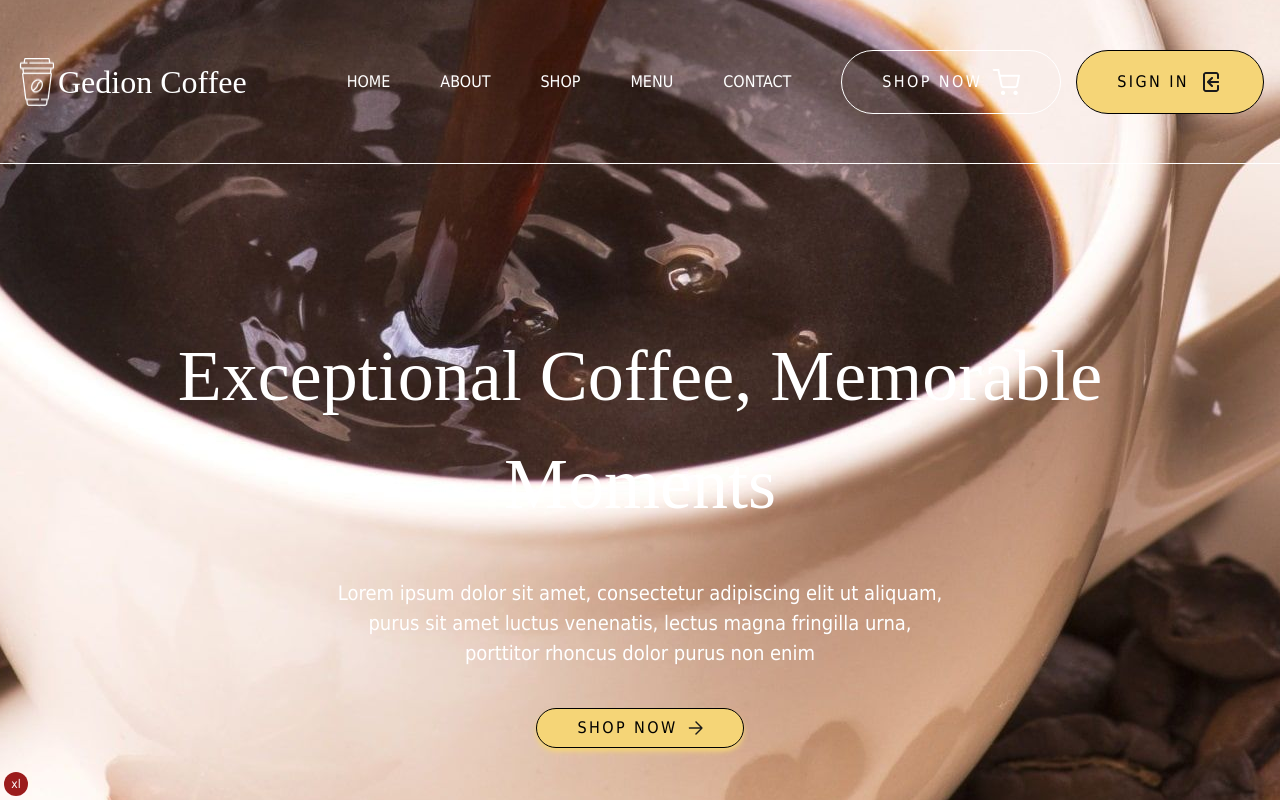
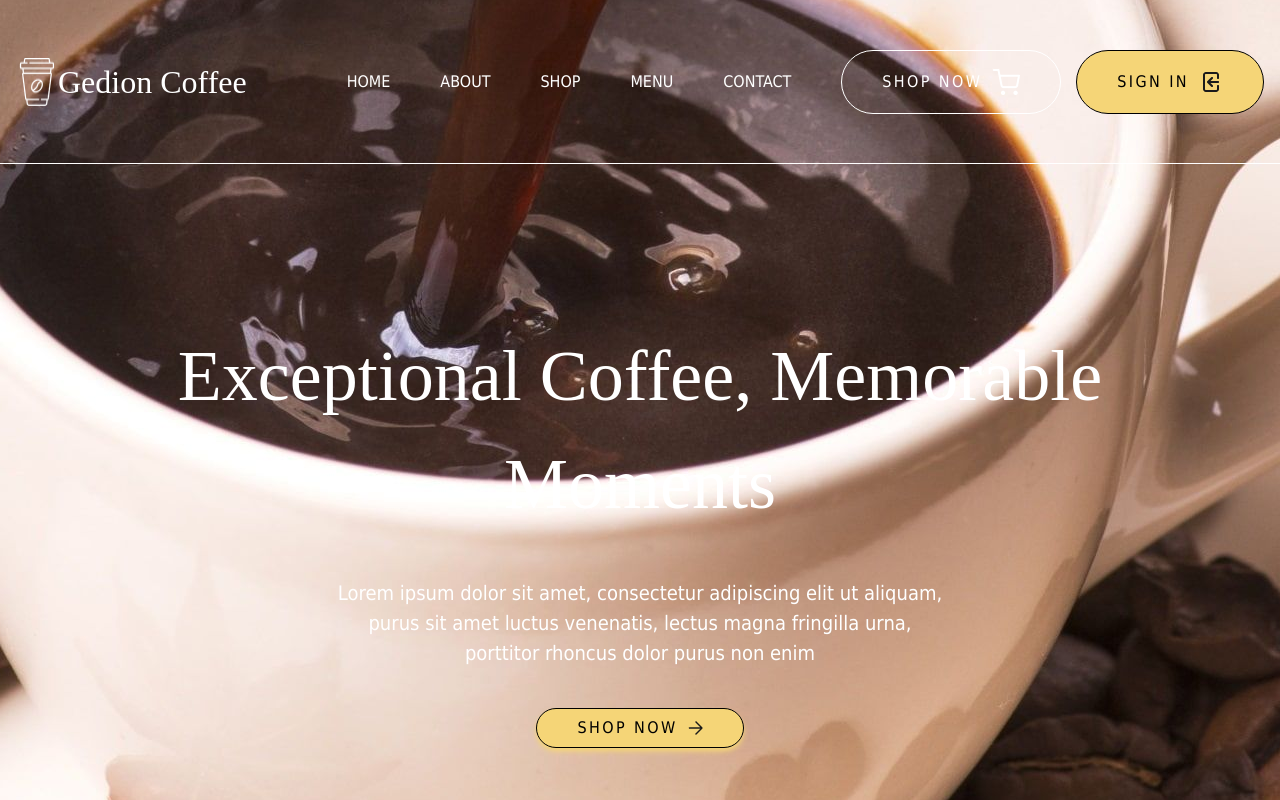
Before and after one commit to reipriantama/coffee-shop, a React (Create React App) app: page /landing in a window 1280 px wide. Shown: the top 800 px of the page. Built offline with nearby package versions, Linux system fonts and the light colour scheme; a web font is replaced by a local one.

Commit message:
change title name

```diff
--- a/public/index.html
+++ b/public/index.html
@@ -24,7 +24,7 @@
       work correctly both with client-side routing and a non-root public URL.
       Learn how to configure a non-root public URL by running `npm run build`.
     -->
-    <title>React App</title>
+    <title>COFFEE SHOP</title>
   </head>
   <body>
     <noscript>You need to enable JavaScript to run this app.</noscript>
--- a/src/pages/landing/LandingPage.jsx
+++ b/src/pages/landing/LandingPage.jsx
@@ -24,24 +24,24 @@
       <News />
       <Footer />
 
-      <ResponsiveIndicator />
+      {/* <ResponsiveIndicator /> */}
     </div>
   );
 };
 
 export default LandingPage;
 
-export const ResponsiveIndicator = () => {
-  if (process.env.NODE_ENV === 'production') return null;
+// export const ResponsiveIndicator = () => {
+//   if (process.env.NODE_ENV === 'production') return null;
 
-  return (
-    <div className='fixed bottom-1 left-1 z-[999999999] flex h-6 w-6 items-center justify-center rounded-full bg-red-800 p-3 font-mono text-xs text-white'>
-      <div className='block sm:hidden'>xs</div>
-      <div className='hidden sm:block md:hidden'>sm</div>
-      <div className='hidden md:block lg:hidden'>md</div>
-      <div className='hidden lg:block xl:hidden'>lg</div>
-      <div className='hidden xl:block 2xl:hidden'>xl</div>
-      <div className='hidden 2xl:block'>2xl</div>
-    </div>
-  );
-};
+//   return (
+//     <div className='fixed bottom-1 left-1 z-[999999999] flex h-6 w-6 items-center justify-center rounded-full bg-red-800 p-3 font-mono text-xs text-white'>
+//       <div className='block sm:hidden'>xs</div>
+//       <div className='hidden sm:block md:hidden'>sm</div>
+//       <div className='hidden md:block lg:hidden'>md</div>
+//       <div className='hidden lg:block xl:hidden'>lg</div>
+//       <div className='hidden xl:block 2xl:hidden'>xl</div>
+//       <div className='hidden 2xl:block'>2xl</div>
+//     </div>
+//   );
+// };
```
